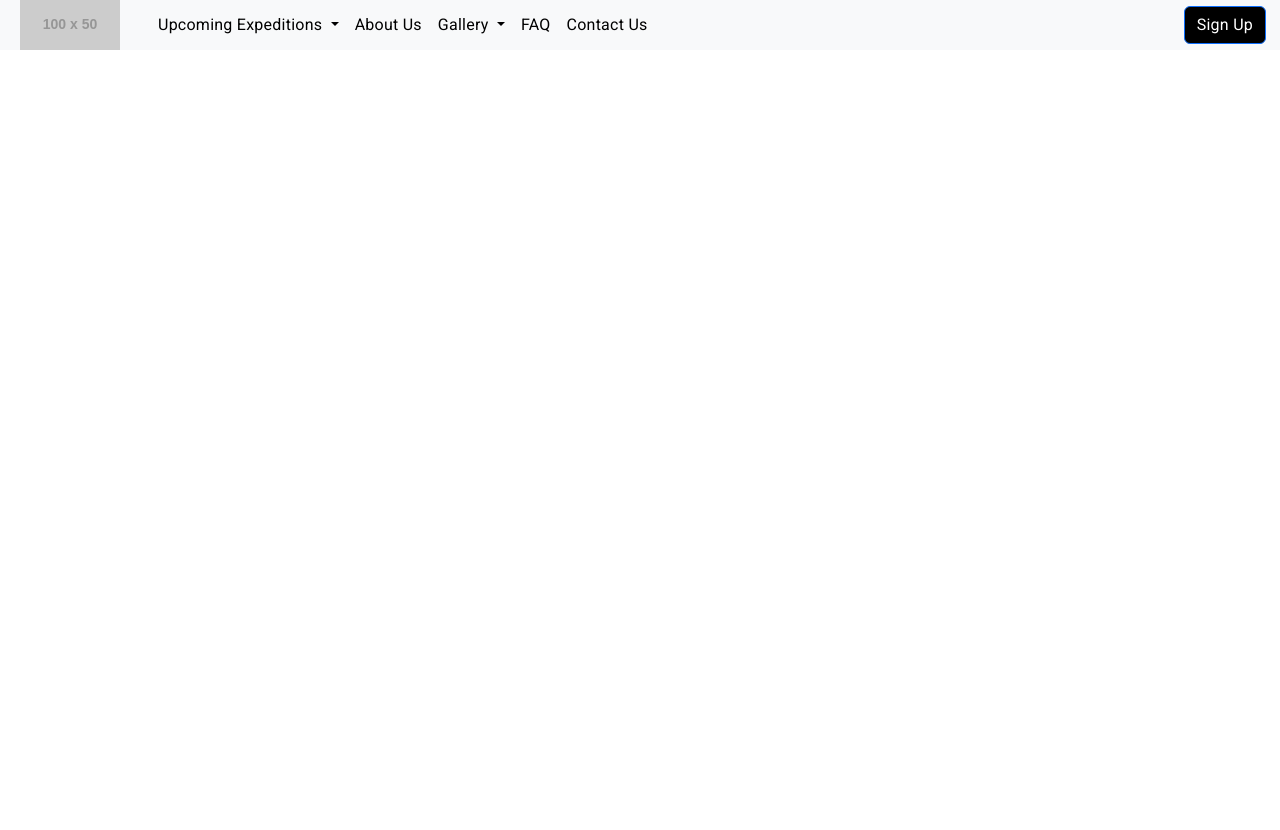
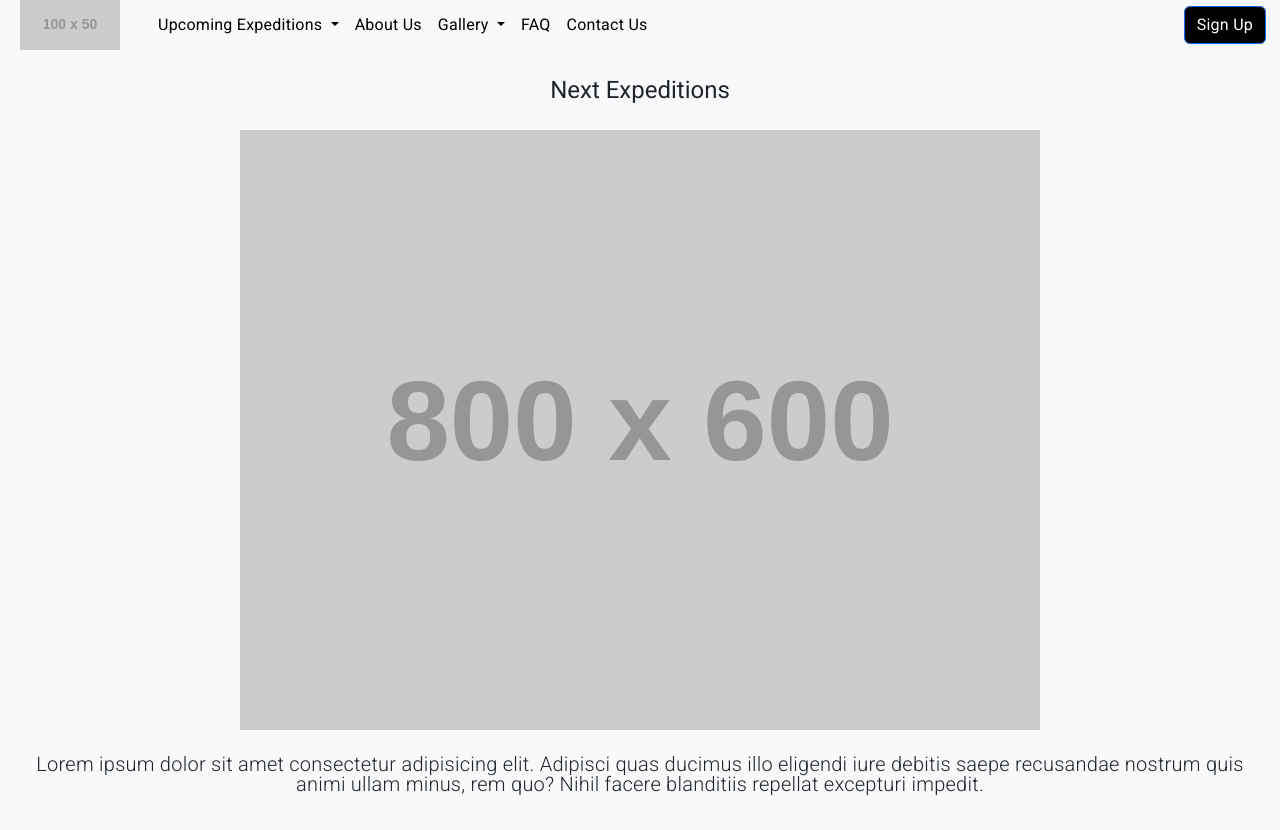
Before and after one commit to ttobollik/AlterEgoAdventures, an Angular app: page / in a window 1280 px wide. Before the commit the page ends 800 px from the top, so only its background shows below. Built offline with nearby package versions, Linux system fonts and the light colour scheme.

Commit message:
Created Hero Component

```diff
--- a/src/app/app.component.html
+++ b/src/app/app.component.html
@@ -1 +1,2 @@
 <app-navbar></app-navbar>
+<app-hero></app-hero>
--- a/src/app/app.component.ts
+++ b/src/app/app.component.ts
@@ -2,11 +2,12 @@ import { Component } from '@angular/core';
 import { CommonModule } from '@angular/common';
 import { RouterOutlet } from '@angular/router';
 import { NavbarComponent } from './navbar/navbar.component';
+import { HeroComponent } from './hero/hero.component';
 
 @Component({
   selector: 'app-root',
   standalone: true,
-  imports: [CommonModule, RouterOutlet, NavbarComponent],
+  imports: [CommonModule, RouterOutlet, NavbarComponent, HeroComponent],
   templateUrl: './app.component.html',
   styleUrl: './app.component.scss',
 })
```
